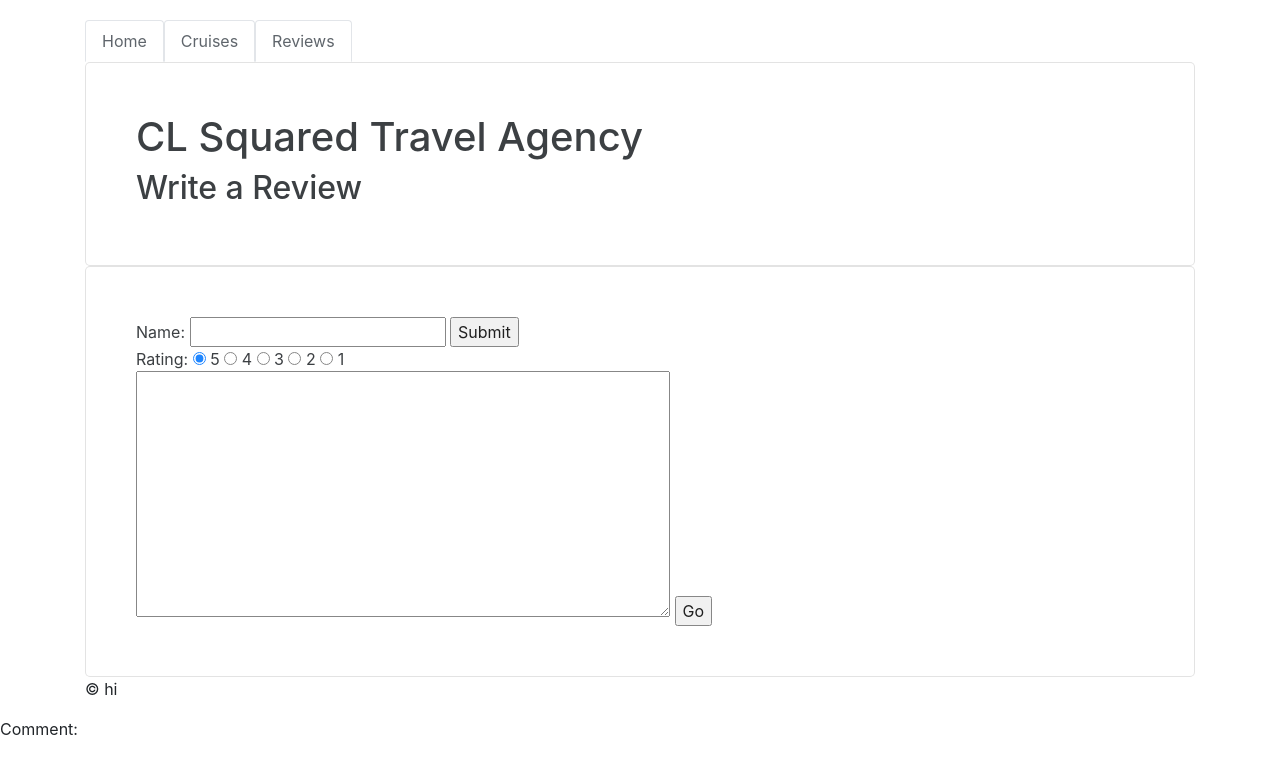
After one commit to alexfchin/travelAgency, a Flask app: template templates/WriteReview.html in a window 1280 px wide. The commit adds this page. Shown: the top 774 px of the page. Run offline with Flask 2, Linux system fonts and the light colour scheme; the template is opened without the code that fills it, so the values that code supplies are empty; some libraries are stand-ins or nearby versions.

Commit message:
write review

```diff
--- a/app.py
+++ b/app.py
@@ -33,19 +33,13 @@ def index():
 def showSignUp():
     return render_template('signup.html')
 
-<<<<<<< HEAD
 @app.route('/flights')
 def flights():
     return render_template('Flights.html')
-=======
+
 @app.route('/transportation')
 def transportation():
     return render_template('transportation.html')
-
-# @app.route('/flights')
-# def flights():
-#     return render_template('Flights.html')
->>>>>>> richelle
 
 @app.route('/cruises')
 def cruise():
@@ -76,11 +70,13 @@ def showTransportation():
     db_data = cursor.fetchall() #get data from cursor
     return render_template('ShowTransportation.html', data=db_data) #pass data into the html
 
+@app.route("/showTransportation", methods=['POST']) #grab from database and display values
+
+
 @app.route('/payment', methods=['POST'])
 def payment():
     _transportationType = request.form['transportType']
     _transportationID = request.form['transportID']
-    print(_transportationType + "    " + _transportationID)
     return render_template('Payment.html')
 
 @app.route('/confirmPayment', methods=['POST'])
@@ -100,24 +96,23 @@ def confirmPayment(): #add passenger to sql db
 
     return render_template('ConfirmPayment.html')
 
-@app.route("/reviews", methods=['GET','POST'])
+@app.route("/reviews")
 def reviews():
-    if request.method == 'POST':
-        _name = request.form['name']
-        _stars = request.form['stars']
-        _content = request.form['content']
-        review_data = (_name, _stars, _content)
-        cursor.execute(write_review, review_data)
-        cursor.execute("SELECT * FROM Reviews ORDER BY ReviewID DESC;")
-        db_data = cursor.fetchall()  # get data from cursor
-        return render_template('Reviews.html', data=db_data)
-    else:
-        #just show the reviews
-        cursor.execute("SELECT * FROM Reviews ORDER BY ReviewID DESC;")
-        db_data = cursor.fetchall()  # get data from cursor
-        return render_template('Reviews.html', data=db_data)
+    #just show the reviews
+    cursor.execute("SELECT * FROM Reviews ORDER BY ReviewID DESC;")
+    db_data = cursor.fetchall()  # get data from cursor
+    return render_template('Reviews.html', data=db_data)
 
-
+@app.route('/confirmPayment', methods=['POST'])
+def writeReview():
+    _name = request.form['name']
+    _stars = request.form['stars']
+    _content = request.form['content']
+    review_data = (_name, _stars, _content)
+    cursor.execute(write_review, review_data)
+    cursor.execute("SELECT * FROM Reviews ORDER BY ReviewID DESC;")
+    db_data = cursor.fetchall()  # get data from cursor
+    return render_template('Reviews.html', data=db_data)
 
 @app.route("/test", methods=['POST'])
 def test():
--- /dev/null
+++ b/templates/WriteReview.html
@@ -0,0 +1,78 @@
+<!DOCTYPE html>
+<html lang="en">
+
+<head>
+    <title>Write a Review - CL Squared Travel Agency</title>
+
+    <link rel="stylesheet" href="https://maxcdn.bootstrapcdn.com/bootstrap/4.0.0/css/bootstrap.min.css"
+          integrity="sha384-Gn5384xqQ1aoWXA+058RXPxPg6fy4IWvTNh0E263XmFcJlSAwiGgFAW/dAiS6JXm" crossorigin="anonymous">
+
+    <link rel="stylesheet" type="text/css" href="../static/main.css">
+    <link rel="stylesheet" type="text/css" href="../static/home.css">
+
+
+    <!-- Latest compiled and minified JavaScript -->
+    <script src="https://maxcdn.bootstrapcdn.com/bootstrap/3.3.7/js/bootstrap.min.js"
+            integrity="sha384-Tc5IQib027qvyjSMfHjOMaLkfuWVxZxUPnCJA7l2mCWNIpG9mGCD8wGNIcPD7Txa"
+            crossorigin="anonymous"></script>
+</head>
+
+<body>
+<div class="container">
+    <div class="header">
+        <nav class="navbar navbar-light justify-content-between">
+            <ul class="nav nav-tabs">
+                <li class="nav-item"><a class="nav-link active" href="index.html">Home</a></li>
+
+                <li class="nav-item"><a class="nav-link active" href="Cruises.html">Cruises</a></li>
+
+                <li class="nav-item"><a class="nav-link active" href="Reviews.html">Reviews</a></li>
+            </ul>
+        </nav>
+    </div>
+
+    <div class="card">
+        <h1>CL Squared Travel Agency</h1>
+        <h2>Write a Review</h2>
+    </div>
+
+    <div class="card comment">
+        <form action="/writeReview" method="POST">
+            Name: <input type="text" name="name">
+            <input type="submit">
+        <br>
+
+        Rating:
+        <input type="radio" name="rating" value="5" checked> 5
+        <input type="radio" name="rating" value="4"> 4
+        <input type="radio" name="rating" value="3"> 3
+        <input type="radio" name="rating" value="2"> 2
+        <input type="radio" name="rating" value="1"> 1
+
+        <br>
+        <textarea name="comment" rows="10" cols="50"></textarea>
+        <input type="submit" name="go" value="Go">
+        </form>
+
+    </div>
+
+
+    <footer class="footer">
+        <p>&copy; hi</p>
+    </footer>
+
+</div>
+
+<script src="https://code.jquery.com/jquery-3.2.1.slim.min.js"
+        integrity="sha384-KJ3o2DKtIkvYIK3UENzmM7KCkRr/rE9/Qpg6aAZGJwFDMVNA/GpGFF93hXpG5KkN"
+        crossorigin="anonymous"></script>
+
+<script src="https://cdnjs.cloudflare.com/ajax/libs/popper.js/1.12.9/umd/popper.min.js"
+        integrity="sha384-ApNbgh9B+Y1QKtv3Rn7W3mgPxhU9K/ScQsAP7hUibX39j7fakFPskvXusvfa0b4Q"
+        crossorigin="anonymous"></script>
+
+<script src="https://maxcdn.bootstrapcdn.com/bootstrap/4.0.0/js/bootstrap.min.js"
+        integrity="sha384-JZR6Spejh4U02d8jOt6vLEHfe/JQGiRRSQQxSfFWpi1MquVdAyjUar5+76PVCmYl"
+        crossorigin="anonymous"></script>
+</body>
+</html>Comment:
```
Also changed, not shown: templates/Hotels.html (renamed from templates/Hotes.html, +5 -12 lines).
